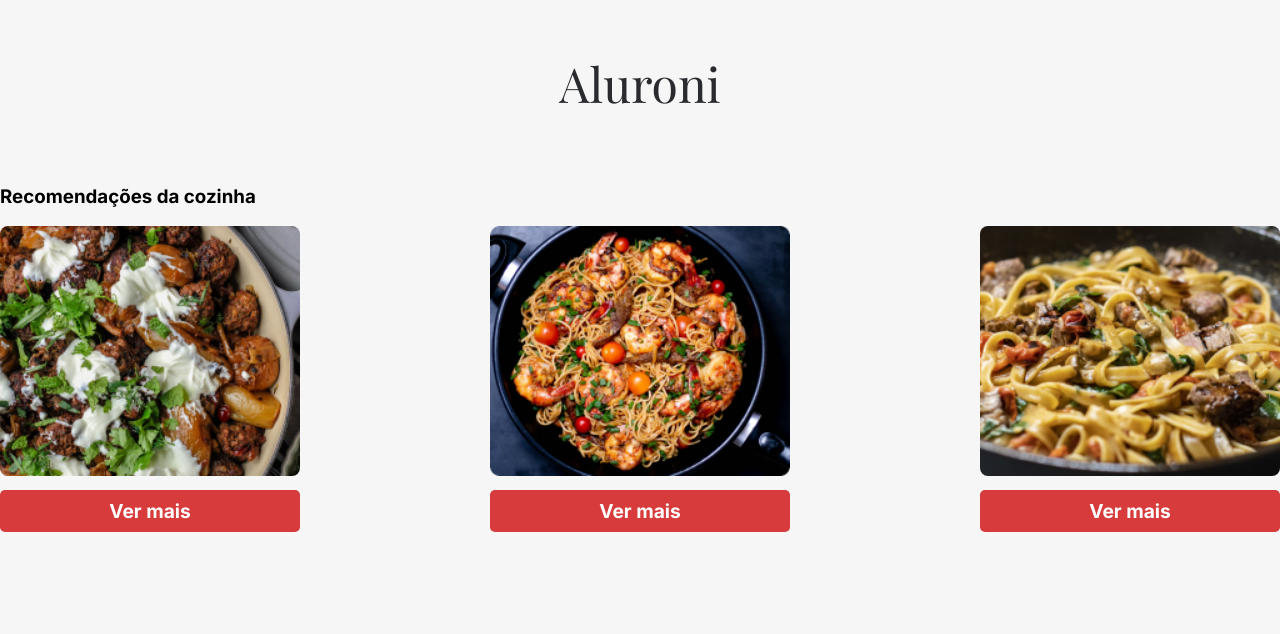
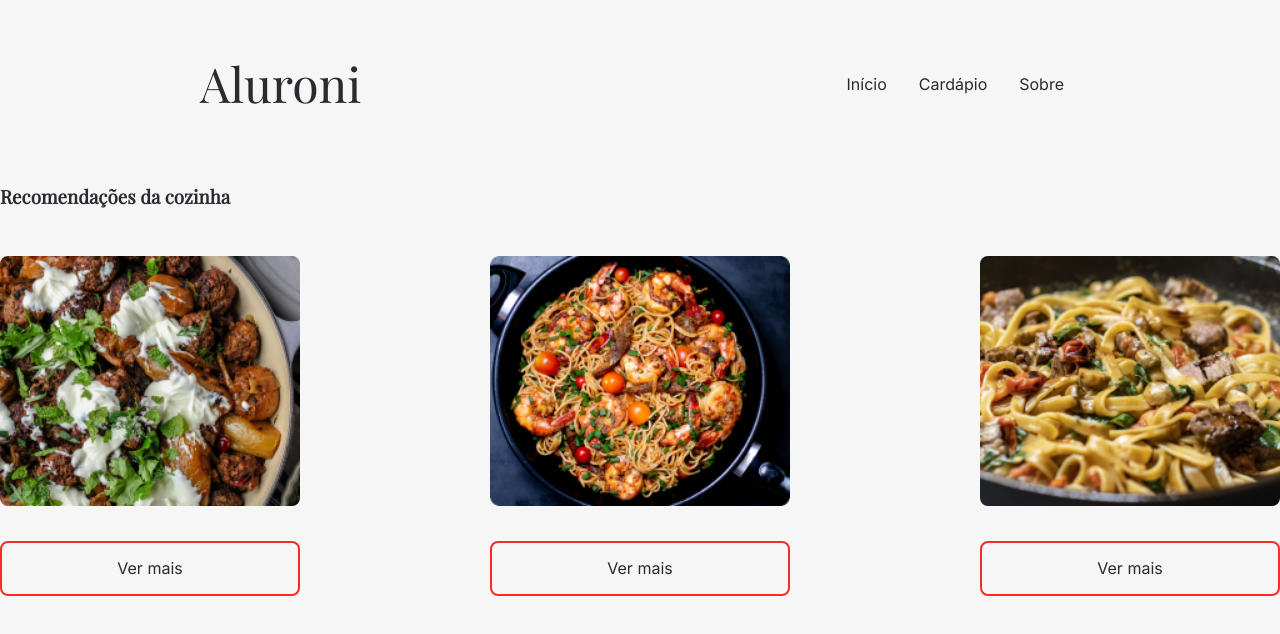
Before and after one commit to ianfilipe/aluroni, a React (Create React App) app: page / in a window 1280 px wide. Shown: the top 634 px of the page. Built offline with nearby package versions, Linux system fonts and the light colour scheme.

Commit message:
reusing with react-router

```diff
--- a/src/components/Nav/Nav.module.scss
+++ b/src/components/Nav/Nav.module.scss
@@ -2,6 +2,8 @@
 @import "styles/breakpoints";
 
 .nav {
+  justify-content: space-between;
+  display: flex;
   padding: 48px $px;
   @media (max-width: $desktop_xsm) {
     padding: 24px $px-mobile;
@@ -19,4 +21,21 @@
     font-size: 48px;
     font-weight: 400;
   }
+  &__list {
+    align-items: center;
+    display: flex;
+  }
+  &__link {
+    list-style-type: none;
+    padding: 0 16px;
+    a {
+      color: #292b2f;
+      cursor: pointer;
+      font-size: 16px;
+      text-decoration: none;
+      &:hover {
+        text-decoration: underline;
+      }
+    }
+  }
 }
--- a/src/components/Nav/index.tsx
+++ b/src/components/Nav/index.tsx
@@ -1,9 +1,30 @@
 import styles from './Nav.module.scss'
 
 export default function Nav() {
+	const routes = [
+		{
+			label: 'Início',
+			to: '/'
+		},
+		{
+			label: 'Cardápio',
+			to: '/cardapio'
+		},
+		{
+			label: 'Sobre',
+			to: '/sobre'
+		},
+	]
 	return (
 		<nav className={styles.nav}>
 			<h1 className={styles.nav__logo}>Aluroni</h1>
+			<ul className={styles.nav__list}>
+				{routes.map((route, index) => (
+					<li key={index} className={styles.nav__link}>
+						<a href={route.to}>{route.label}</a>
+					</li>
+				))}
+			</ul>
 		</nav>
 	)
 }
--- a/src/pages/Home/Home.module.scss
+++ b/src/pages/Home/Home.module.scss
@@ -1,38 +1,38 @@
 @import 'styles/variables';
-.titulo {
-  color: $dark;
-  font-size: 3rem;
-  margin-bottom: 30px;
+
+.title {
+  color: #292b2f;
+  font-family: 'Playfair Display';
+  margin-bottom: 48px;
 }
-.recomendados {
+.recommendeds {
   border-radius: 2px;
   display: flex;
   flex-wrap: wrap;
-  gap: 30px;
+  gap: 32px;
   justify-content: space-between;
 }
-.recomendado {
-  &__imagem {
+.recommended {
+  &__image {
     width: 300px;
-    margin-bottom: 10px;
+    margin-bottom: 32px;
     img {
       border-radius: 8px;
       width: 100%;
     }
   }
-  &__botao {
-    background-color: $red;
-    border: none;
-    border-radius: 5px;
-    color: white;
-    cursor: pointer;
-    font-size: 1.2rem;
-    font-weight: bold;
-    padding: 10px 0;
-    transition: .2s ease;
+  &__button {
+    font-weight: 500;
+    border: 2px solid #f72c29;
+    color: #292b2f;
     width: 100%;
+    background-color: transparent;
+    border-radius: 8px;
+    padding: 16px;
     &:hover {
-      background-color: $red-dark;
+      background: #f72c29;
+      color: white;
+      cursor: pointer;
     }
   }
 }
--- a/src/pages/Home/index.tsx
+++ b/src/pages/Home/index.tsx
@@ -1,4 +1,3 @@
-import Nav from 'components/Nav'
 import menu from 'data/menu.json'
 import styles from './Home.module.scss'
 
@@ -7,14 +6,13 @@ export default function Home() {
 	recommendedDishes = recommendedDishes.sort(() => 0.5 - Math.random()).splice(0,3)
 	return (
 		<section>
-			<Nav />
 			<h3 className={styles.title}>Recomendações da cozinha</h3>
-			<div className={styles.recomendados}>{recommendedDishes.map(item => (
-				<div key={item.id} className={styles.recomendado}>
-					<div className={styles.recomendado__imagem}>
+			<div className={styles.recommendeds}>{recommendedDishes.map(item => (
+				<div key={item.id} className={styles.recommended}>
+					<div className={styles.recommended__image}>
 						<img src={item.photo} alt={item.title} />
 					</div>
-					<button className={styles.recomendado__botao}>Ver mais</button>
+					<button className={styles.recommended__button}>Ver mais</button>
 				</div>
 			))}</div>
 		</section>
--- a/src/pages/Menu/index.tsx
+++ b/src/pages/Menu/index.tsx
@@ -1,5 +1,4 @@
 // import { ReactComponent as Logo } from "assets/logo.svg";
-import Nav from 'components/Nav'
 import { useState } from 'react'
 import Computer from './Computer'
 import Filters from './Filters'
@@ -13,7 +12,6 @@ export default function Menu() {
 	const [computer, setComputer] = useState('')
 	return (
 		<main>
-			<Nav />
 			<header className={styles.header}>
 				<div className={styles.header__searchbox}>
 					<SearchEngine search={search} setSearch={setSearch} />
--- a/src/routes.js
+++ b/src/routes.js
@@ -1,3 +1,4 @@
+import Nav from 'components/Nav'
 import Home from 'pages/Home'
 import Menu from 'pages/Menu'
 import { BrowserRouter as Router, Route, Routes } from 'react-router-dom'
@@ -5,6 +6,7 @@ import { BrowserRouter as Router, Route, Routes } from 'react-router-dom'
 export default function AppRouter() {
 	return (
 		<Router>
+			<Nav />
 			<Routes>
 				<Route path='/' element={<Home />} />
 				<Route path='/cardapio' element={<Menu />} />
```
